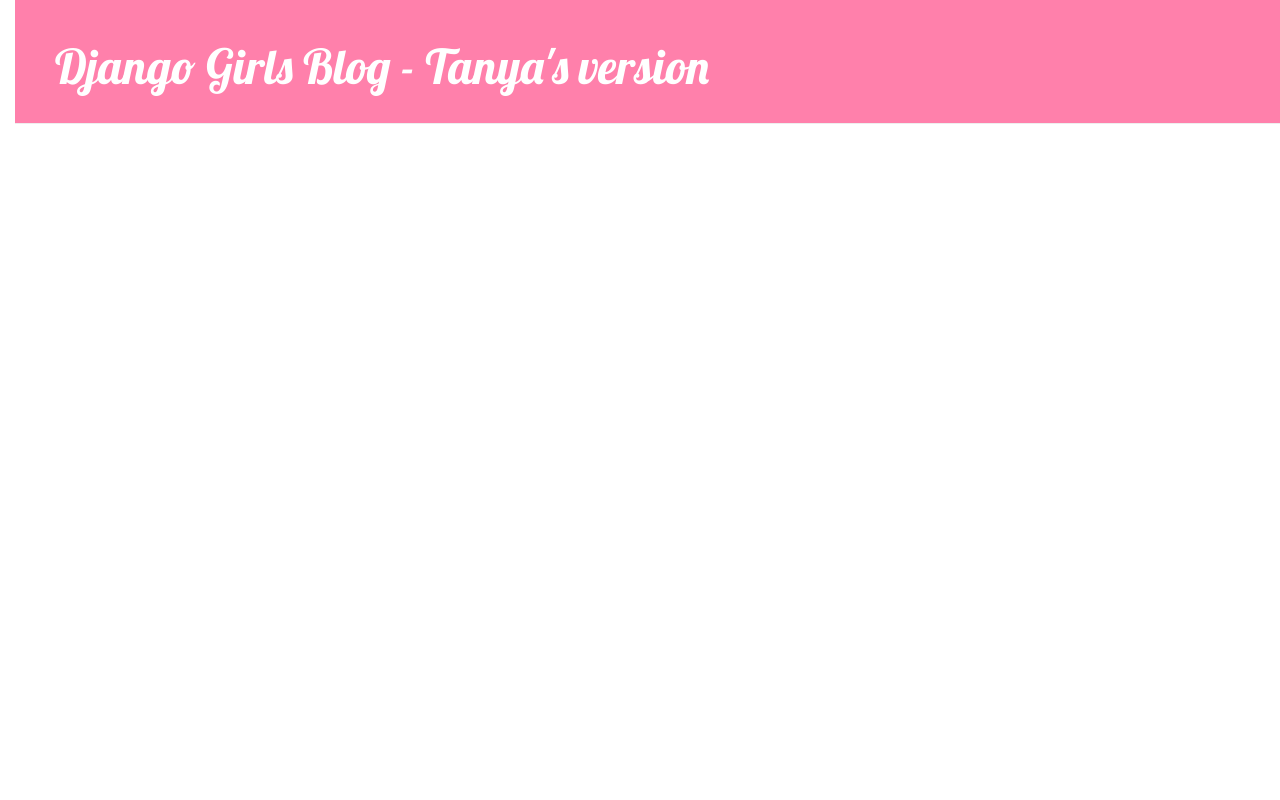
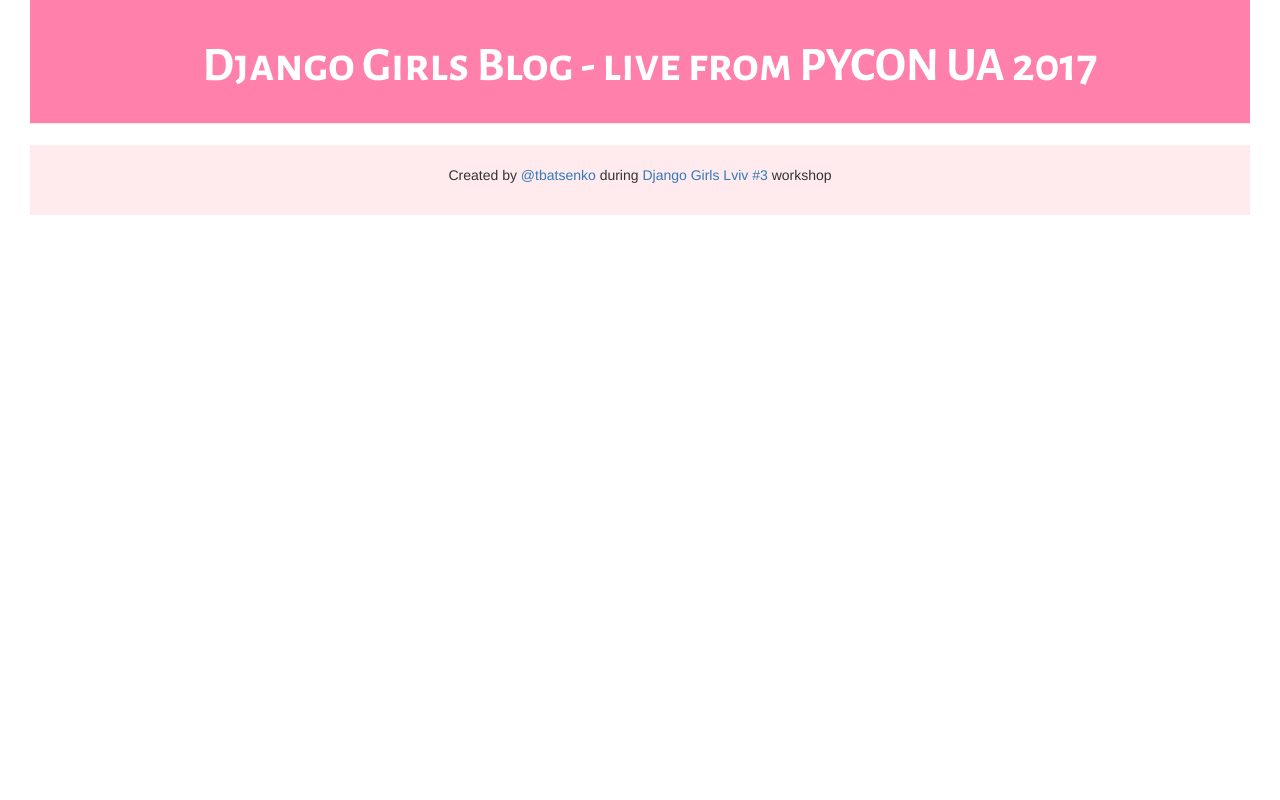
Before and after one commit to tbatsenko/my-first-blog, a Django app: template blog/templates/blog/base.html in a window 1280 px wide. Run offline with Django 3.2, Linux system fonts and the light colour scheme; the template is opened without the code that fills it, so the values that code supplies are empty; some libraries are stand-ins or nearby versions.

Commit message:
Style blog a bit as I want to

```diff
--- a/blog/static/css/blog.css
+++ b/blog/static/css/blog.css
@@ -1,10 +1,19 @@
 h1 a {
     color: #ffffff;
-    font-family: 'Lobster';
+    font-family: 'Alegreya Sans SC', sans-serif;
 }
+
+html, body {
+    height: 100%
+}
+
 body {
-    padding-left: 15px;
+    text-align: center;
+    font-size: 14px;
+    padding-left: 30px;
+    padding-right: 30px;
 }
+
 .page-header {
     background-color: #ff80ab;
     margin-top: 0;
@@ -22,7 +31,7 @@
 }
 
 h1, h2, h3, h4 {
-    font-family: 'Lobster', cursive;
+    font-family: 'Alegreya Sans SC', sans-serif;
 }
 
 .date {
@@ -51,3 +60,8 @@
 .post h1 a, .post h1 a:visited {
     color: #000000;
 }
+
+.footer {
+    background-color: #ffebee;
+    padding: 20px;
+}
--- a/blog/templates/blog/base.html
+++ b/blog/templates/blog/base.html
@@ -12,6 +12,7 @@
 
         <!-- Fonts -->
         <link href="//fonts.googleapis.com/css?family=Lobster&subset=latin,latin-ext" rel="stylesheet" type="text/css">
+        <link href="https://fonts.googleapis.com/css?family=Alegreya+Sans+SC:700" rel="stylesheet">
 
     </head>
     <body>
@@ -19,15 +20,22 @@
             {% if user.is_authenticated %}
                 <a href="{% url 'post_new' %}" class="top-menu"><span class="glyphicon glyphicon-plus"></span></a>
             {% endif %}
-            <h1><a href="/">Django Girls Blog - Tanya's version</a></h1>
+            <h1><a href="/">Django Girls Blog - live from PYCON UA 2017</a></h1>
         </div>
         <div class="content container">
             <div class="row">
-                <div class="col-md-8">
+                <div class="col-md-12">
                 {% block content %}
                 {% endblock %}
                 </div>
             </div>
         </div>
+        <div class="footer">
+            <p>
+                Created by <a href="github.com/tbatsenko">@tbatsenko</a> during <a href="https://www.facebook.com/events/1447745795249861/">Django Girls Lviv #3
+</a> workshop
+            </p>
+
+        </div>
     </body>
 </html>
--- a/blog/views.py
+++ b/blog/views.py
@@ -7,7 +7,7 @@
 
 def post_list(request):
     posts = Post.objects.filter(
-        published_date__lte=timezone.now()).order_by('published_date')
+        published_date__lte=timezone.now()).order_by('-published_date')
     return render(request, 'blog/post_list.html', {'posts': posts})
 
 
```
